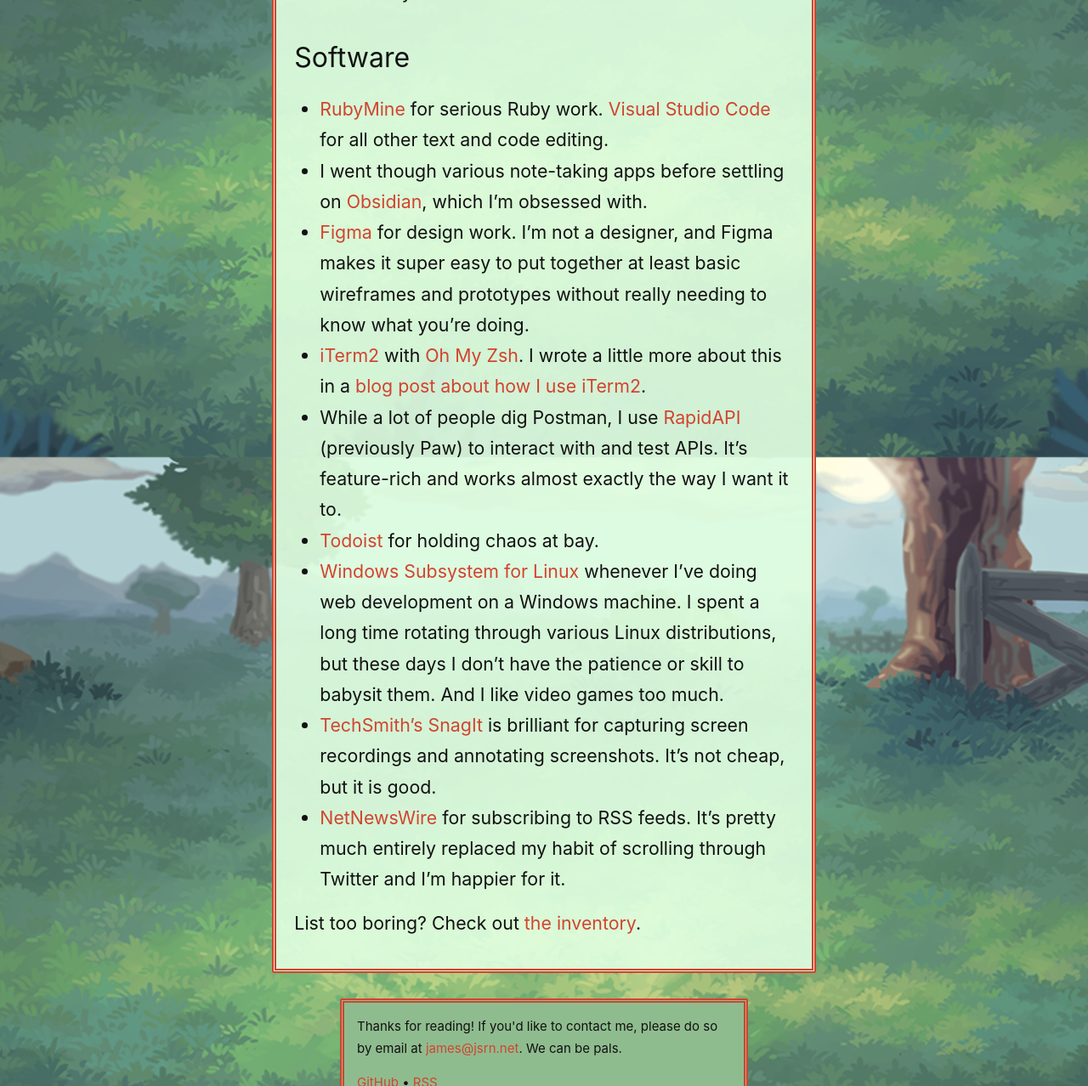
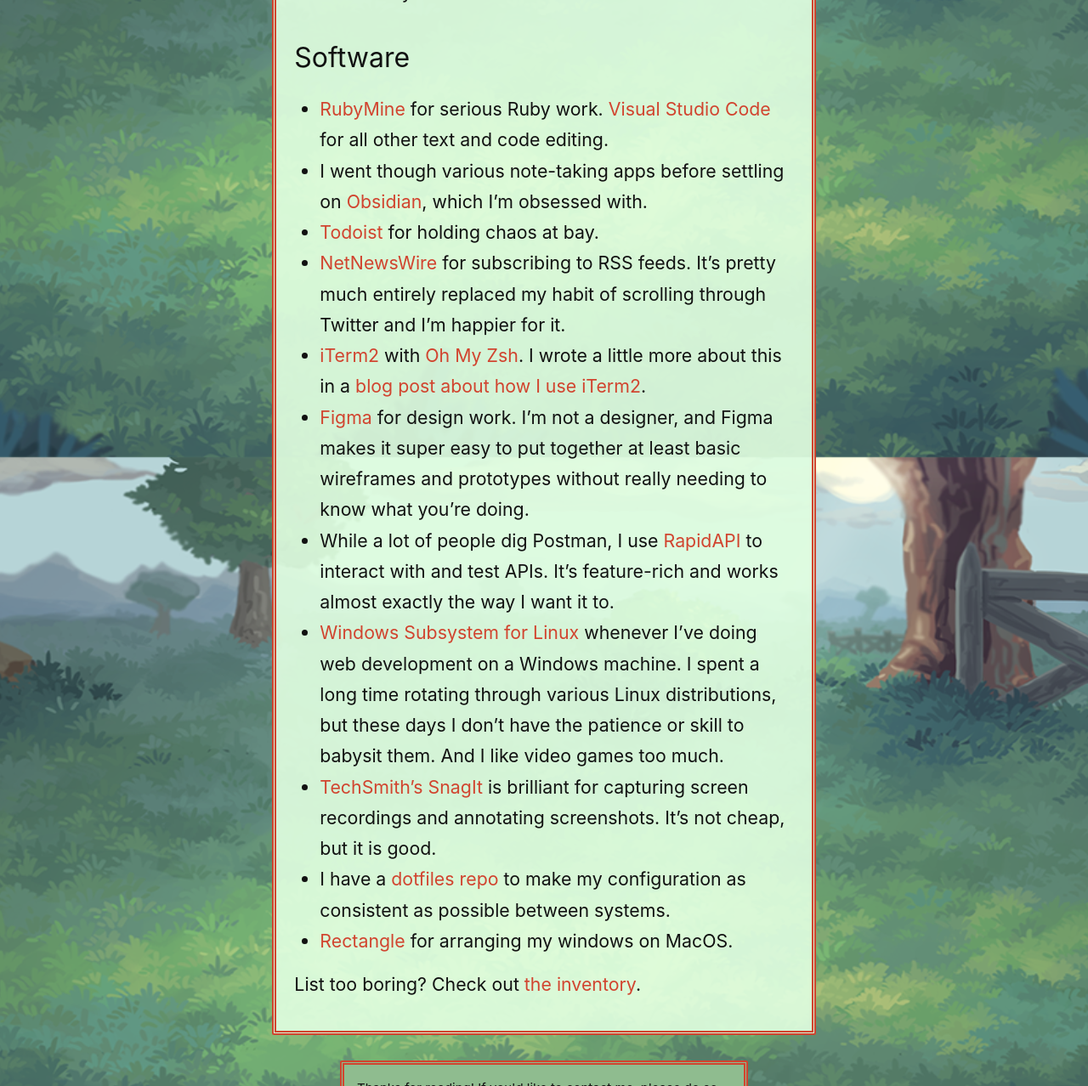
Before and after one commit to jsrn/jsrn.github.io, a Jekyll site: the page built from uses.md, in a window 1280 px wide and 1400 px high, scrolled down 1262 px, cut to the strip 0-1278 px from the top of the window. Shown: the whole strip at 85% size. Built offline with Jekyll 4.4.1, drawn with Linux system fonts in a browser that asks for light colours.

Commit message:
update /uses

```diff
--- a/uses.md
+++ b/uses.md
@@ -16,12 +16,14 @@
 
 - [RubyMine](https://www.jetbrains.com/ruby/) for serious Ruby work. [Visual Studio Code](https://code.visualstudio.com/) for all other text and code editing.
 - I went though various note-taking apps before settling on [Obsidian](https://obsidian.md/), which I'm obsessed with.
+- [Todoist](https://todoist.com) for holding chaos at bay.
+- [NetNewsWire](https://netnewswire.com/) for subscribing to RSS feeds. It's pretty much entirely replaced my habit of scrolling through Twitter and I'm happier for it.
+- [iTerm2](https://iterm2.com/) with [Oh My Zsh](https://ohmyz.sh/). I wrote a little more about this in a [blog post about how I use iTerm2](/programming/2021/11/04/how-i-use-iterm2.html).
 - [Figma](https://www.figma.com/) for design work. I'm not a designer, and Figma makes it super easy to put together at least basic wireframes and prototypes without really needing to know what you're doing.
-- [iTerm2](https://iterm2.com/) with [Oh My Zsh](https://ohmyz.sh/). I wrote a little more about this in a [blog post about how I use iTerm2](/programming/2021/11/04/how-i-use-iterm2.html).
-- While a lot of people dig Postman, I use [RapidAPI](https://paw.cloud/) (previously Paw) to interact with and test APIs. It's feature-rich and works almost exactly the way I want it to.
-- [Todoist](https://todoist.com) for holding chaos at bay.
+- While a lot of people dig Postman, I use [RapidAPI](https://paw.cloud/) to interact with and test APIs. It's feature-rich and works almost exactly the way I want it to.
 - [Windows Subsystem for Linux](https://docs.microsoft.com/en-us/windows/wsl/faq) whenever I've doing web development on a Windows machine. I spent a long time rotating through various Linux distributions, but these days I don't have the patience or skill to babysit them. And I like video games too much.
 - [TechSmith's SnagIt](https://www.techsmith.com/screen-capture.html) is brilliant for capturing screen recordings and annotating screenshots. It's not cheap, but it is good.
-- [NetNewsWire](https://netnewswire.com/) for subscribing to RSS feeds. It's pretty much entirely replaced my habit of scrolling through Twitter and I'm happier for it.
+- I have a [dotfiles repo](https://github.com/jsrn/dotfiles) to make my configuration as consistent as possible between systems.
+- [Rectangle](https://rectangleapp.com/) for arranging my windows on MacOS.
 
 List too boring? Check out <a href="/inventory">the inventory</a>.
```
